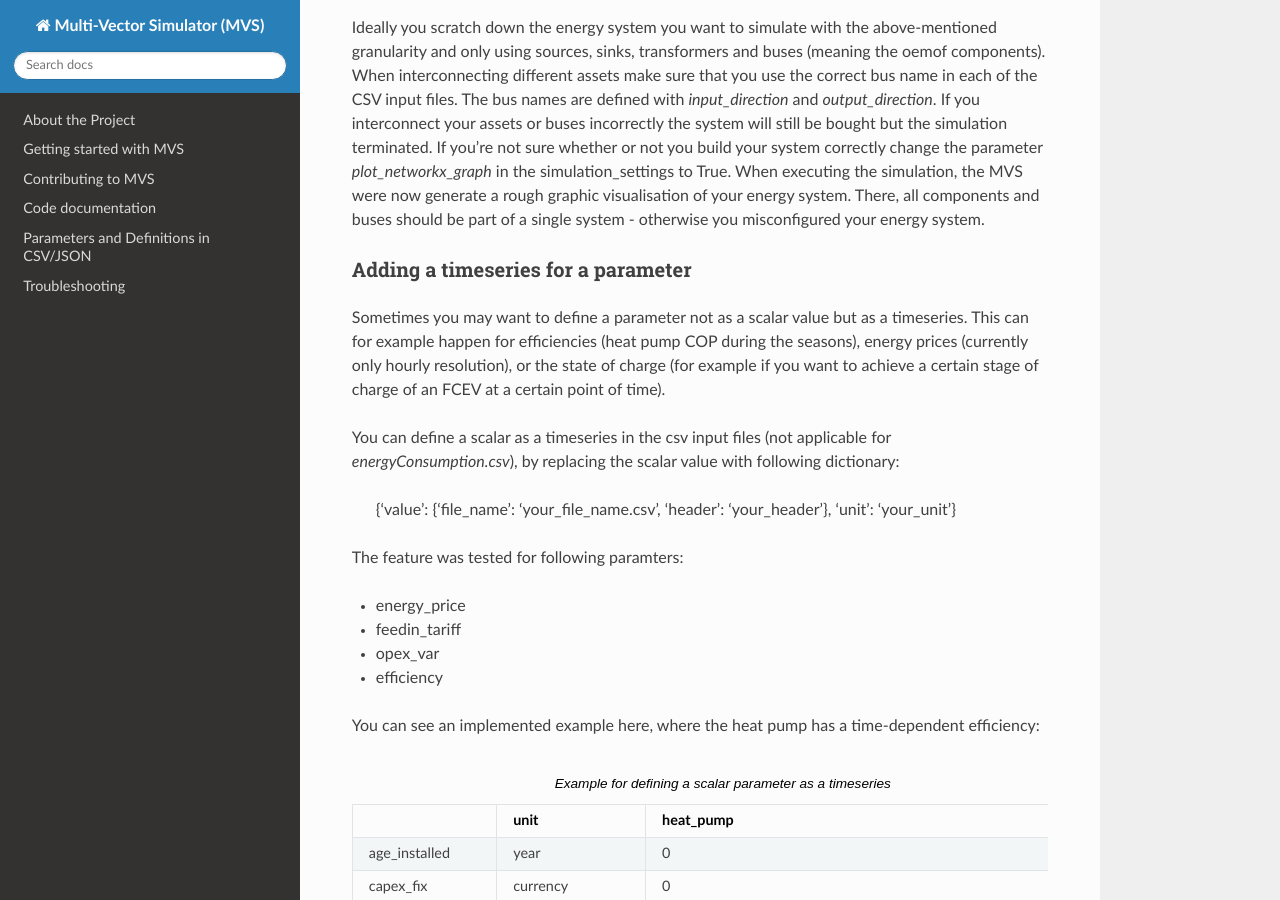
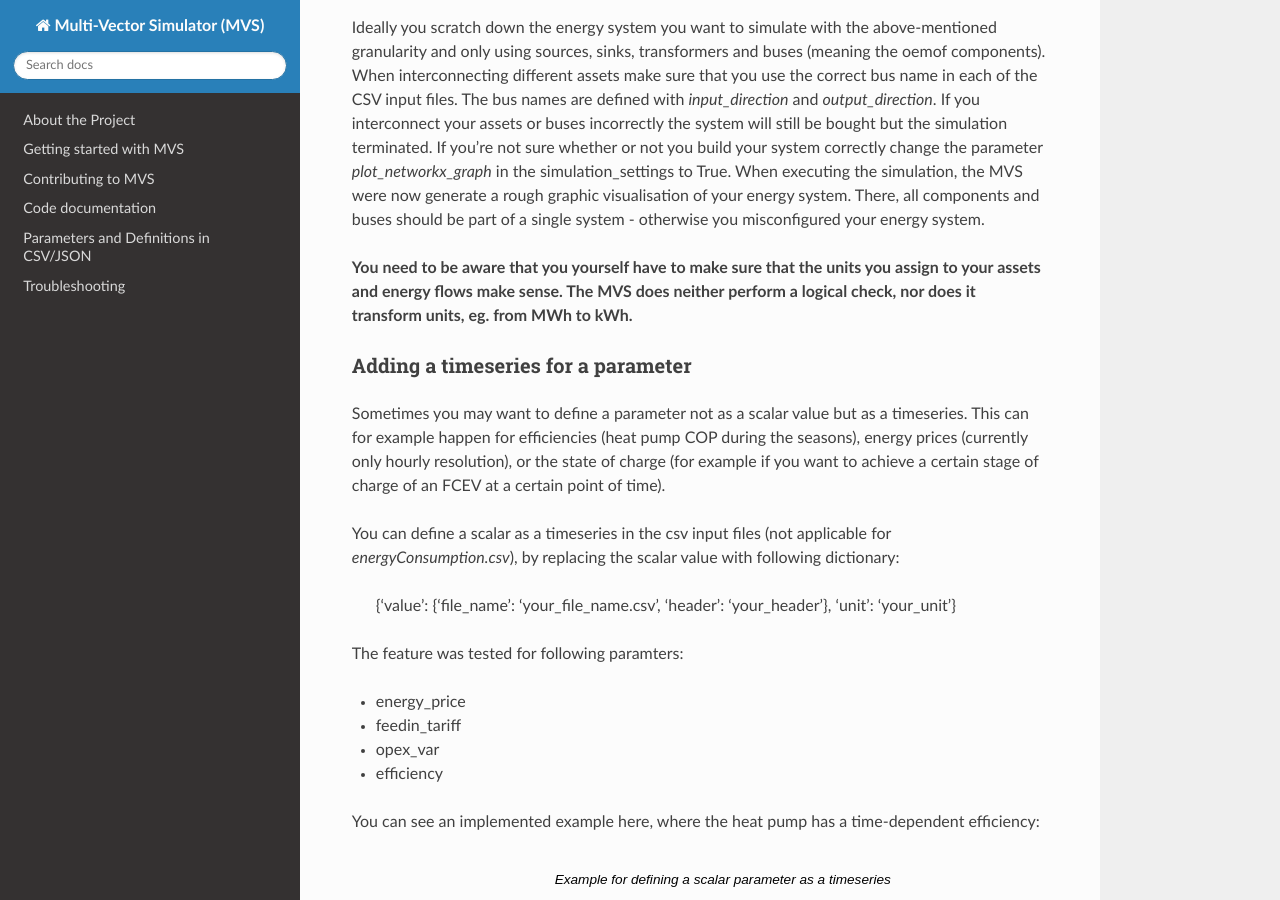
Before and after one commit to rl-institut/multi-vector-simulator, a Sphinx documentation site: the page built from docs/simulating_with_the_mvs.rst, in a window 1280 px wide and 900 px high, scrolled down 3287 px. Built offline with Sphinx 7.4.7 and the Read the Docs theme 2.0.0, drawn with Linux system fonts in a browser that asks for light colours.

Commit message:
Hint on units

```diff
--- a/docs/simulating_with_the_mvs.rst
+++ b/docs/simulating_with_the_mvs.rst
@@ -123,6 +123,9 @@ If you're not sure whether or not you build your system correctly change the par
 When executing the simulation, the MVS were now generate a rough graphic visualisation of your energy system.
 There, all components and buses should be part of a single system - otherwise you misconfigured your energy system.
 
+**You need to be aware that you yourself have to make sure that the units you assign to your assets and energy flows make sense.
+The MVS does neither perform a logical check, nor does it transform units, eg. from MWh to kWh.**
+
 Adding a timeseries for a parameter
 ###################################
 
```
